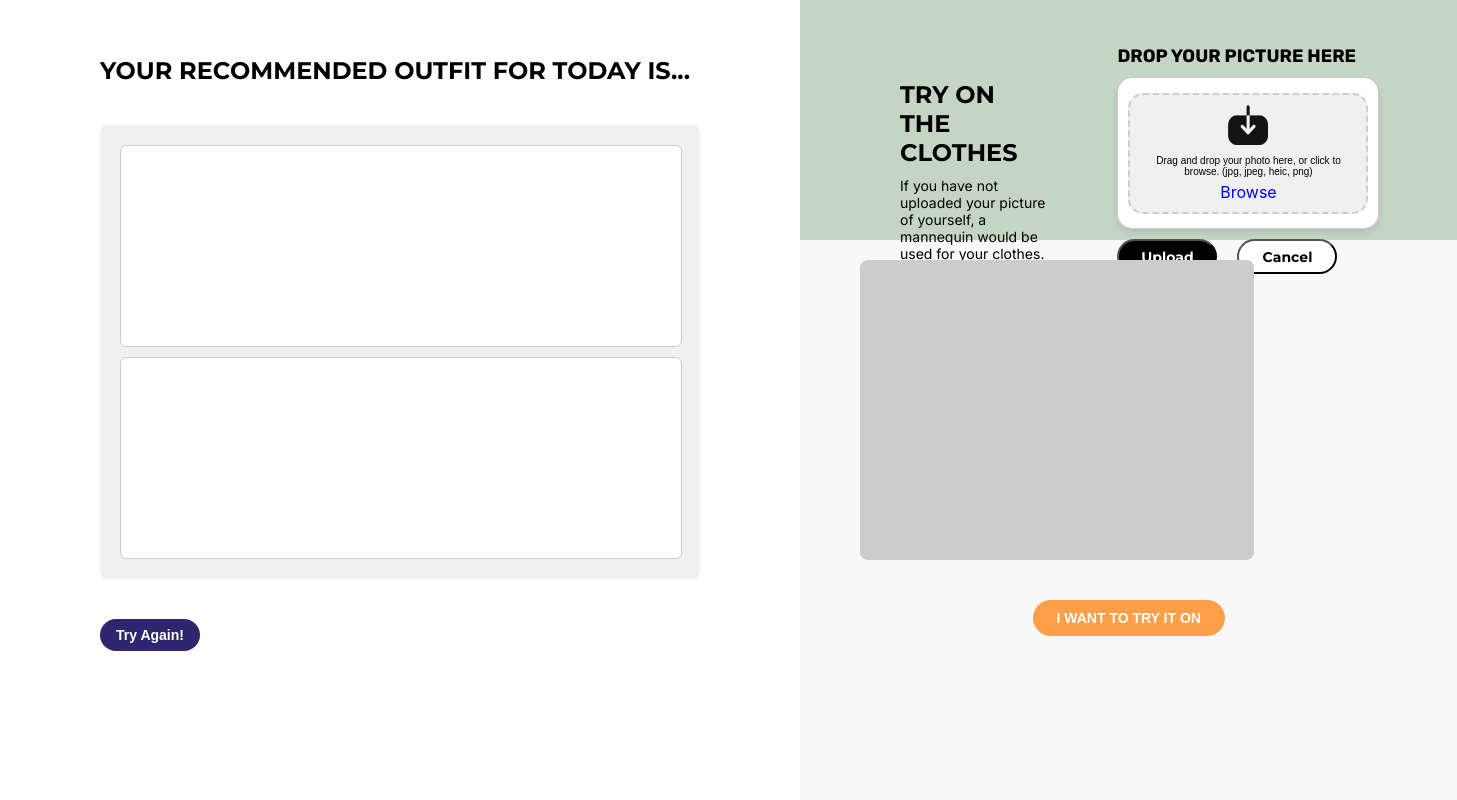
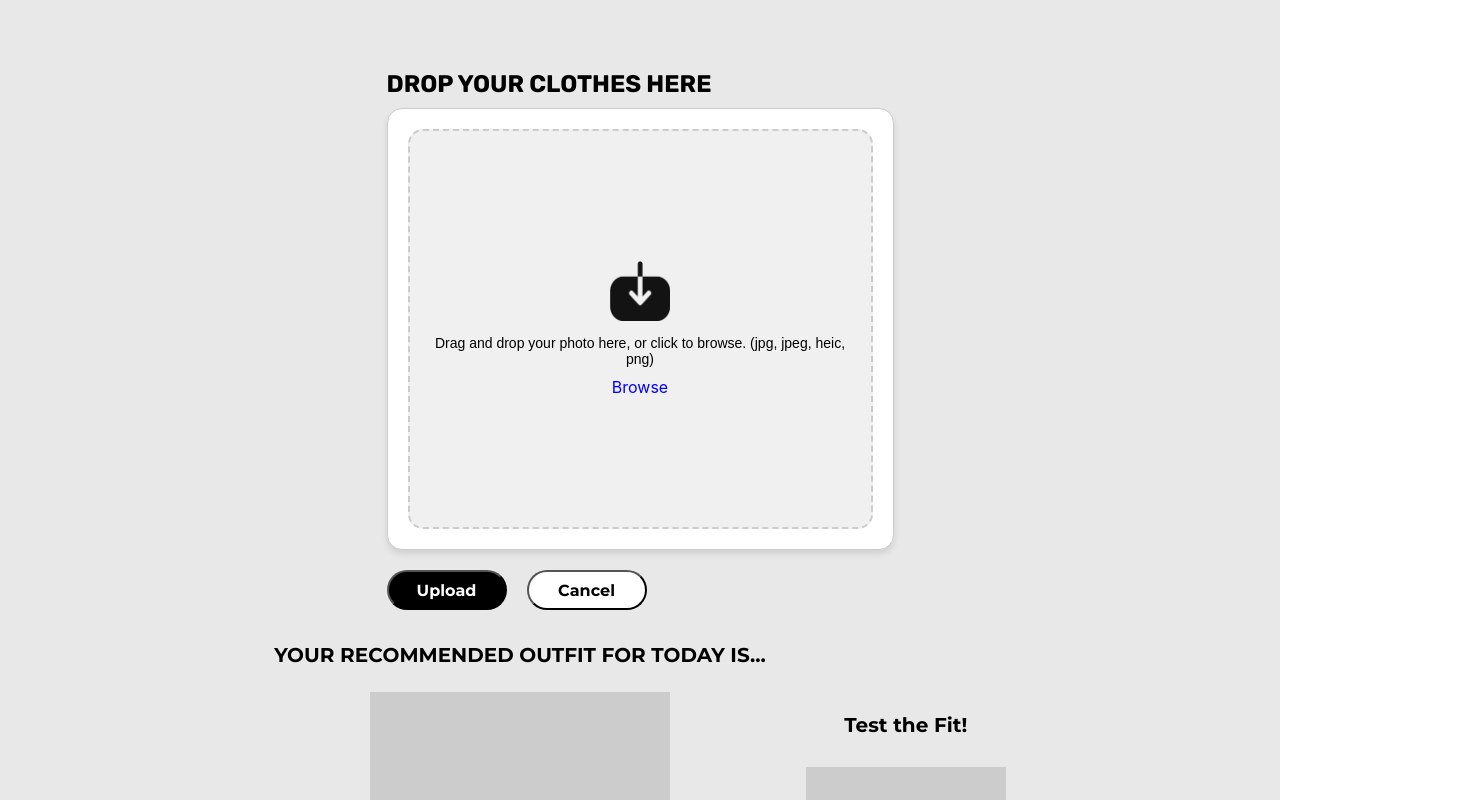
Before and after one commit to briankim0629/Codinator, a React (Create React App) app in the folder codinator-app/: page /outcome in a window 1280 px wide. Shown: the top 800 px of the page, 1457 px wide, since content can reach past the window. Built offline with nearby package versions, Linux system fonts and the light colour scheme.

Commit message:
image gen modifications

```diff
--- a/codinator-app/src/components/ChooseStyle.jsx
+++ b/codinator-app/src/components/ChooseStyle.jsx
@@ -63,13 +63,16 @@ const StartButton = styled.button`
 
 function StyleSelection() {
   const [selectedStyle, setSelectedStyle] = useState("");
-  const styles = ["Formal", "Casual", "Athletic", "Any"];
+  const styles = ["formal", "casual", "athletic", "any"];
   const navigate = useNavigate();
 
   const handleStart = async () => {
-    try {
+      try {
+          if (!selectedStyle) {
+              setSelectedStyle("any"); // Reset the selected style if no style is selected
+          }
       const response = await fetch(
-        `${process.env.REACT_APP_BACKEND_URL}/setStyle`,
+        `${process.env.REACT_APP_BACKEND_URL}/get-rec`,
         {
           method: "POST",
           headers: {
@@ -81,6 +84,7 @@ function StyleSelection() {
       if (response.ok) {
           setSelectedStyle(""); // Reset the selected style after starting
           const outfitData = await response.json();
+          console.log("Outfit data received:", outfitData);
         navigate("/outcome", { state: { outfits: outfitData } });
       }
     } catch (error) {
--- a/codinator-app/src/pages/Outcome.jsx
+++ b/codinator-app/src/pages/Outcome.jsx
@@ -4,215 +4,6 @@ import "@fontsource/montserrat/700.css"; // Importing Montserrat font for stylin
 import { useLocation } from "react-router";
 import Upload from "../components/Upload";
 
-
-import "@fontsource/montserrat/700.css"; // Montserrat for headers
-import "@fontsource/rubik";              // Rubik
-import "@fontsource/inter";
-
-const PageContainer = styled.div`
-  display: flex;
-  width: 100%;
-  min-height: 100vh;
-  box-sizing: border-box;
-  background-color: #fff;
-`;
-
-// Left column (Recommended Outfit)
-const LeftColumn = styled.div`
-  flex: 5;
-  padding: 40px;
-  display: flex;
-  flex-direction: column;
-  align-items: flex-start;
-  box-sizing: border-box;
-`;
-
-// Right column (Try-on Section)
-const RightColumn = styled.div`
-  flex: 7;
-  display: flex;
-  flex-direction: column;
-  box-sizing: border-box;
-  background-color: #f8f8f8;
-`;
-
-// Title for recommended outfit
-const RecommendedTitle = styled.h1`
-  font-family: "Montserrat", sans-serif;
-  font-size: 24px;
-  color: #000;
-  margin-bottom: 40px;
-  margin-left: 60px;
-`;
-
-// Container holding the three stacked boxes
-/*
-const OutfitBoxes = styled.div`
-  width: 280px;
-  background-color: #f0f0f0;
-  border-radius: 8px;
-  padding: 20px;
-  box-sizing: border-box;
-  display: flex;
-  flex-direction: column;
-  gap: 10px;
-  margin-bottom: 20px;
-`;
-*/
-const OutfitContainer = styled.div`
-
-  width: 600px;
-  background-color: #f0f0f0;
-  margin-left: 60px;
-  margin-right: 60px;
-  border-radius: 8px;
-  padding: 20px;
-  box-sizing: border-box;
-  display: flex;
-  flex-direction: column;
-  gap: 10px; /* space between item boxes */
-  margin-bottom: 20px;
-`;
-
-// Each recommended item box
-const OutfitBox = styled.div`
-  width: 100%;
-  height: 200px;
-  background-color: #ffffff;
-  border-radius: 6px;
-  border: 1px solid #ccc;
-`;
-
-// “Try Again” button
-const TryAgainButton = styled.button`
-  background-color: #2e266e;
-  color: #fff;
-  border: none;
-  border-radius: 20px;
-  padding: 8px 16px;
-  cursor: pointer;
-  font-size: 14px;
-  font-weight: 600;
-  margin-left: 60px;
-  margin-top: 20px; /* pushes button to bottom if needed */
-
-  &:hover {
-    background-color: #5c53a0;
-  }
-`;
-
-const RightTitle = styled.h1`
-  font-family: "Montserrat", sans-serif;
-  font-size: 24px;
-  color: #000;
-  text-align: left;
-  margin: 40px 60px 10px 60px;
-`;
-const GreenContainer = styled.div`
-  width: 100%;
-  height: 30%;
-  background-color: #c4d6c3;
-  margin: 0 auto;
-  padding: 20px;
-
-  display: flex;
-  box-sizing: border-box;
-  align-items: flex-start;
-  justify-content: space-between;
-`;
-
-// Left side text in green container
-const GreenText = styled.div`
-  flex: 1;
-  font-family: "Inter", sans-serif;
-  font-size: 14px;
-  text-align: left;
-  margin-left: 60px;
-  color: #000;
-  margin-right: 20px;
-`;
-
-// Right side upload in green container
-const GreenUpload = styled.div`
-  flex: 1;
-  display: flex;
-  justify-content: flex-end;
-  margin-right: 60px;
-`;
-
-const TextContainer = styled.div`
-  padding: 20px;
-  display: flex;
-  flex-direction: column;
-  align-items: flex-start;
-
-  box-sizing: border-box;
-
-`;
-/*
-// Top area on the right side for “Try on the clothes”
-const TryOnHeader = styled.div`
-  font-family: "Montserrat", sans-serif;
-  font-size: 24px;
-  color: #000;
-  margin: 40px 60px 20px 60px;
-`;
-
-// Green container for the upload area
-const UploadSection = styled.div`
-  background-color: #c4d6c3;
-  margin: 0 60px;
-  padding: 20px;
-  border-radius: 8px;
-  box-sizing: border-box;
-  display: flex;
-  flex-direction: column;
-  gap: 10px;
-  align-items: center;
-`;
-
-// Larger gray box for the model preview
-const ModelSection = styled.div`
-  flex: 1;
-  background-color: #ccc;
-  margin: 20px 60px;
-  border-radius: 8px;
-`;
-*/
-// Larger gray box for model preview
-const ModelContainer = styled.div`
-  width: 60%; /* FIXED: narrower horizontally */
-  height: 1000px; /* FIXED: longer vertically */
-  background-color: #ccc;
-  margin: 20px 60px;
-  border-radius: 8px;
-  height: 300px; /* Adjust as needed */
-`;
-
-
-// “I WANT TO TRY IT ON” button at the bottom of the right column
-const TryOnButton = styled.button`
-  background-color: #ff9f47;
-  color: #fff;
-  border: none;
-  border-radius: 20px;
-  padding: 10px 24px;
-  cursor: pointer;
-  font-size: 14px;
-  font-weight: 600;
-  margin: 20px auto;
-  align-self: flex-start;
-
-  &:hover {
-    background-color: #f57c00;
-  }
-`;
-const SmallUploadContainer = styled.div`
-  transform: scale(0.7);       /* shrink to 80% */
-  transform-origin: top right; /* anchor the scale to top-right corner */
-  margin-right: 60px;
-`;
-/*
 const Container = styled.div`
   background-color: #e8e8e8;
   width: 100vw;
@@ -227,13 +18,13 @@ const Container = styled.div`
 const RecommendBox = styled.div`
   width: 300px;
   height: 400px;
-  background-color: #ccc;
+  background-color: #ccc; /* Gray */
 `;
 
 const FitBox = styled.div`
   width: 200px;
   height: 250px;
-  background-color: #ccc;
+  background-color: #ccc; /* Gray */
 `;
 
 const Header = styled.h1`
@@ -241,7 +32,7 @@ const Header = styled.h1`
   color: #000;
   margin-bottom: 20px;
   text-align: center;
-  font-family: 'Montserrat', sans-serif;
+  font-family: 'Montserrat', sans-serif; /* Using Montserrat font for the header */
 `;
 
 const BoxesContainer = styled.div`
@@ -256,7 +47,7 @@ const RecommendBoxContainer = styled.div`
   gap: 5px;
   justify-content: center;
   align-items: center;
-  flex-direction: column; /
+  flex-direction: column; /* Stack the header and box vertically */
 `;
 
 const FitBoxContainer = styled.div`
@@ -265,11 +56,11 @@ const FitBoxContainer = styled.div`
   justify-content: center;
   align-items: center;
 
-  flex-direction: column; /
+  flex-direction: column; /* Stack the header and box vertically */
 `;
 
 const RetryButton = styled.button`
-  background-color: #ff9f47;
+  background-color: #ff9f47; /* Orange color */
   color: white;
   border: none;
   border-radius: 20px;
@@ -280,12 +71,12 @@ const RetryButton = styled.button`
   margin-top: 20px;
 
   &:hover {
-    background-color: #f57c00;
+    background-color: #f57c00; /* Darker orange on hover */
   }
 `;
 
 const FitButton = styled.button`
-  background-color: #2E266E;
+  background-color: #2E266E; /* Navy-ish color */
     color: white;
     border: none;
     border-radius: 20px;
@@ -296,9 +87,9 @@ const FitButton = styled.button`
     margin-top: 20px;
 
     &:hover {
-        background-color: #5C53A0;
+        background-color: #5C53A0; /* Lighter navy on hover */
+    }
     `;
-*/
 
 function Outcome() {
 
@@ -307,67 +98,31 @@ function Outcome() {
     const { recommendedOutfit } = location.state || {}; // Get the recommended outfit from the state
 
     const handleRetry = () => {
-      // Your logic for re-running the outfit recommendation
-      console.log("Retrying outfit recommendation...");
-    };
+    }
 
-    // Example: function for the “I WANT TO TRY IT ON” button
-    const handleTryOn = () => {
-      console.log("Trying on the outfit...");
-    };
-
+    const handleTryFit = () => { }
 
   return (
-    <PageContainer>
-      <LeftColumn>
-        <RecommendedTitle> YOUR RECOMMENDED OUTFIT FOR TODAY IS...</RecommendedTitle>
+      <Container>
+          <Upload bucket={"models"} /> {/* Keep the Upload component for uploading new outfits */}
+      <BoxesContainer>
+        <RecommendBoxContainer>
+          <Header>YOUR RECOMMENDED OUTFIT FOR TODAY IS...</Header>
 
           {/* The FitButton can be used to trigger the try-on functionality */}
           {/* You can add an onClick handler to FitButton to implement the try-on feature */}
           {/* For now, it's just a placeholder */}
-          <OutfitContainer>
+          <RecommendBox></RecommendBox>
+          <RetryButton onClick={handleRetry}>Try Again!</RetryButton>
+        </RecommendBoxContainer>
+        <FitBoxContainer>
+          <Header>Test the Fit!</Header>
 
-          {/* You can map over an array if you have multiple items in recommendedOutfit */}
-            <OutfitBox />
-            <OutfitBox />
-
-        </OutfitContainer>
-
-        <TryAgainButton onClick={handleRetry}>Try Again!</TryAgainButton>
-       </LeftColumn>
-       <RightColumn>
-
-
-        {/* Green area with the Upload component */}
-        <GreenContainer>
-          <TextContainer>
-          <RightTitle>TRY ON THE CLOTHES</RightTitle>
-          <GreenText>
-          <p style={{ margin: 0 }}>
-              If you have not uploaded your picture of yourself, a mannequin would
-              be used for your clothes.
-            </p>
-            <p style={{ margin: 0 }}>
-              If you have uploaded your photo, just press "I WANT TO TRY IT ON"
-            </p>
-          </GreenText>
-          </TextContainer>
-          {/* You can display instructions or heading here */}
-          <GreenUpload>
-            <Upload bucket="models" variant="small" title="DROP YOUR PICTURE HERE" />
-            </GreenUpload>
-        </GreenContainer>
-
-        {/* Larger gray area for model preview */}
-        <ModelContainer />
-
-          {/* Possibly display an image or 3D model here */}
-
-
-        {/* Button at the bottom for "I WANT TO TRY IT ON" */}
-        <TryOnButton onClick={handleTryOn}>I WANT TO TRY IT ON</TryOnButton>
-      </RightColumn>
-    </PageContainer>
+          <FitBox />
+          <FitButton onClick={handleTryFit}>See Fit</FitButton>
+        </FitBoxContainer>
+      </BoxesContainer>
+    </Container>
   );
 }
 
```
Also changed, not shown: 1 other file (tests, documents, lock files or other folders).
